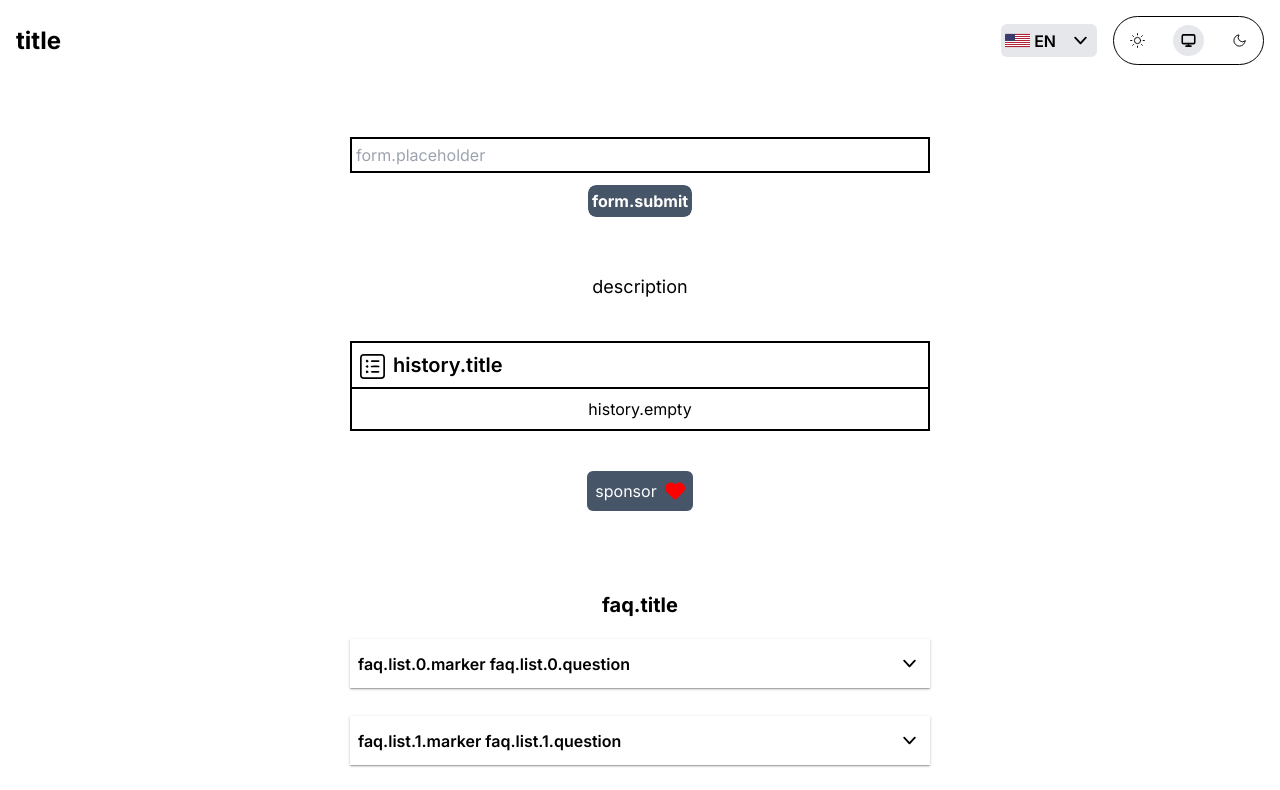
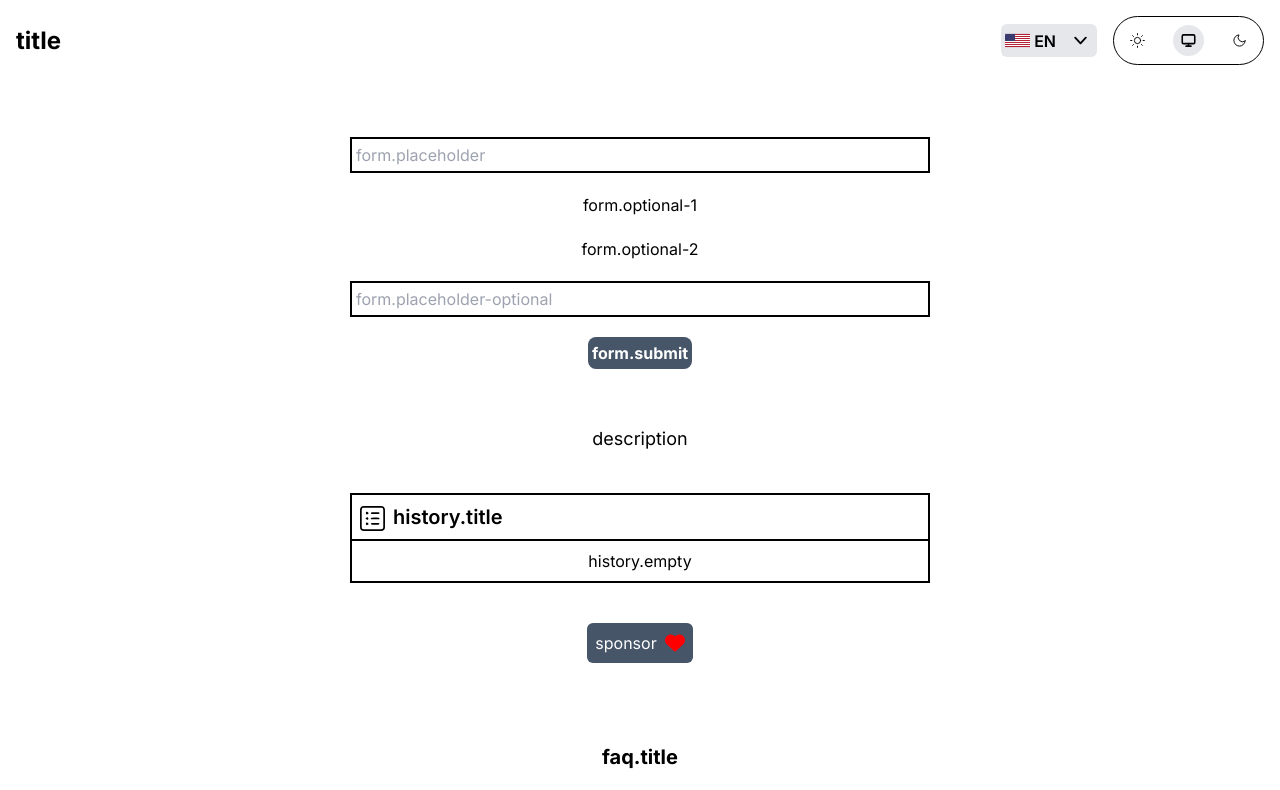
Before and after one commit to MikeVM97/link-shortener, a Next.js app: page / in a window 1280 px wide. Shown: the top 790 px of the page. Built offline with nearby package versions, Linux system fonts and the light colour scheme; what i18next-resources-to-backend would draw is missing.

Commit message:
new input for custm link added and keywords multi-language manage

```diff
--- a/app/components/LinkShortenerForm.tsx
+++ b/app/components/LinkShortenerForm.tsx
@@ -17,13 +17,17 @@ export default function LinkShortenerForm() {
     updateForm({
       type: "initSubmit",
     });
+    const data = {
+      input: form.inputUrl,
+      output: form.outputUrl,
+    };
     try {
       const response: Response = await fetch(`/api/create`, {
         method: "POST",
         headers: {
           "Content-Type": "application/json",
         },
-        body: JSON.stringify({ originalURL: form.value }),
+        body: JSON.stringify(data),
       });
       if (response.ok) {
         const data: CreateLinkSuccess = await response.json();
@@ -36,9 +40,10 @@ export default function LinkShortenerForm() {
         updateHistory(newHistory);
       } else {
         const data: CreateLinkError = await response.json();
+
         updateForm({
           type: "error",
-          error: data.error,
+          error: t(data.error),
         });
       }
     } catch (error) {
@@ -57,31 +62,38 @@ export default function LinkShortenerForm() {
     <div className="m-auto w-full md:w-[580px] mb-10">
       <form
         onSubmit={handleSubmit}
-        className="flex flex-col items-center justify-center gap-y-3 py-4 px-2 sm:px-4 md:px-0"
+        className="flex flex-col items-center justify-center gap-y-5 py-4 px-2 sm:px-4 md:px-0"
       >
         <input
           type="text"
-          name="url-origin"
           placeholder={t("form.placeholder")}
           onChange={(e) =>
             updateForm({
-              type: "value",
-              value: e.target.value,
+              type: "inputUrl",
+              inputUrl: e.target.value,
             })
           }
           required
           className="border-2 border-black w-full p-1"
         />
-        <div
-          id="anim"
-          className="relative w-fit after:absolute after:top-1/2 after:left-1/2 after:-translate-x-1/2 after:-translate-y-1/2 after:w-0 after:h-0 after:-z-10 after:bg-green-500 after:rounded-full after:opacity-0 overflow-hidden rounded-lg"
-        >
-          <input
-            type="submit"
-            value={t("form.submit")}
-            className="border-none bg-slate-600 text-white dark:bg-slate-600 dark:text-white cursor-pointer p-1 rounded-lg font-bold"
-          />
-        </div>
+        <p className="text-center">{t("form.optional-1")}</p>
+        <p className="text-center">{t("form.optional-2")}</p>
+        <input
+          type="text"
+          placeholder={t("form.placeholder-optional")}
+          onChange={(e) => {
+            updateForm({
+              type: "outputUrl",
+              outputUrl: e.target.value,
+            });
+          }}
+          className="w-full p-1 border-2 border-black"
+        />
+        <input
+          type="submit"
+          value={t("form.submit")}
+          className="border-none bg-slate-600 text-white dark:bg-slate-600 dark:text-white cursor-pointer p-1 rounded-lg font-bold"
+        />
       </form>
       <LoaderIcon />
       <UrlShortResult />
```
